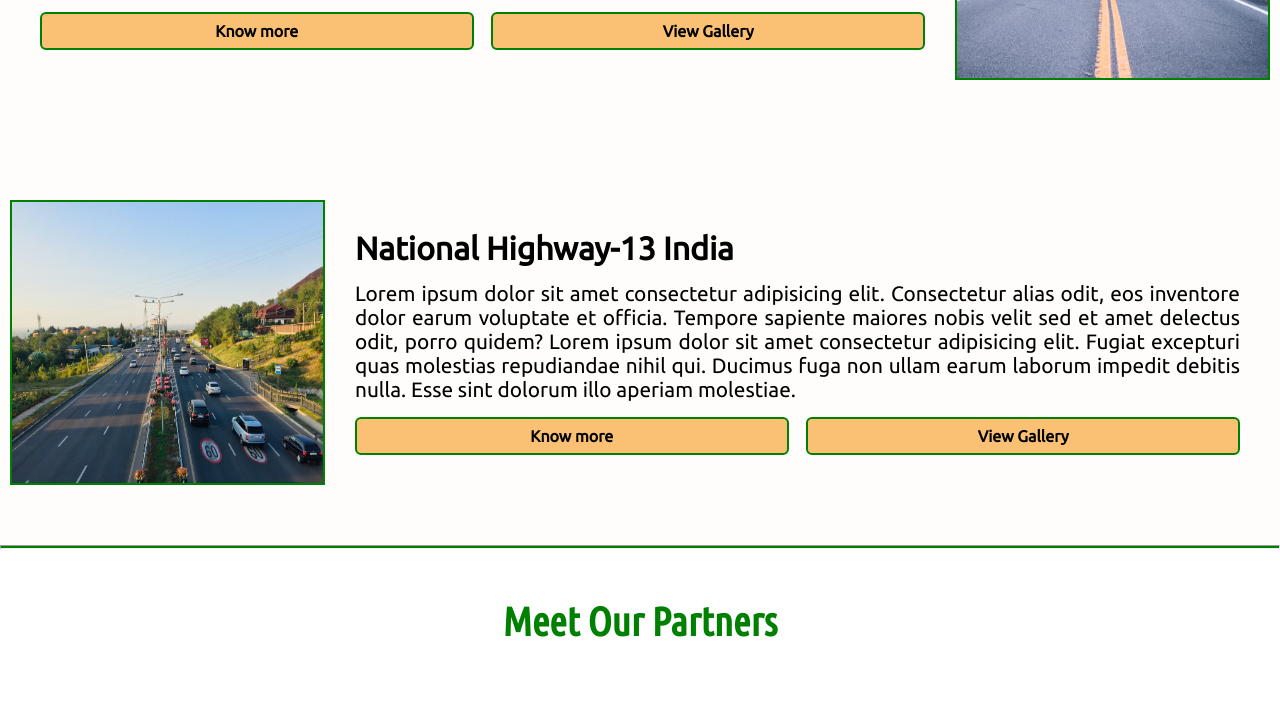
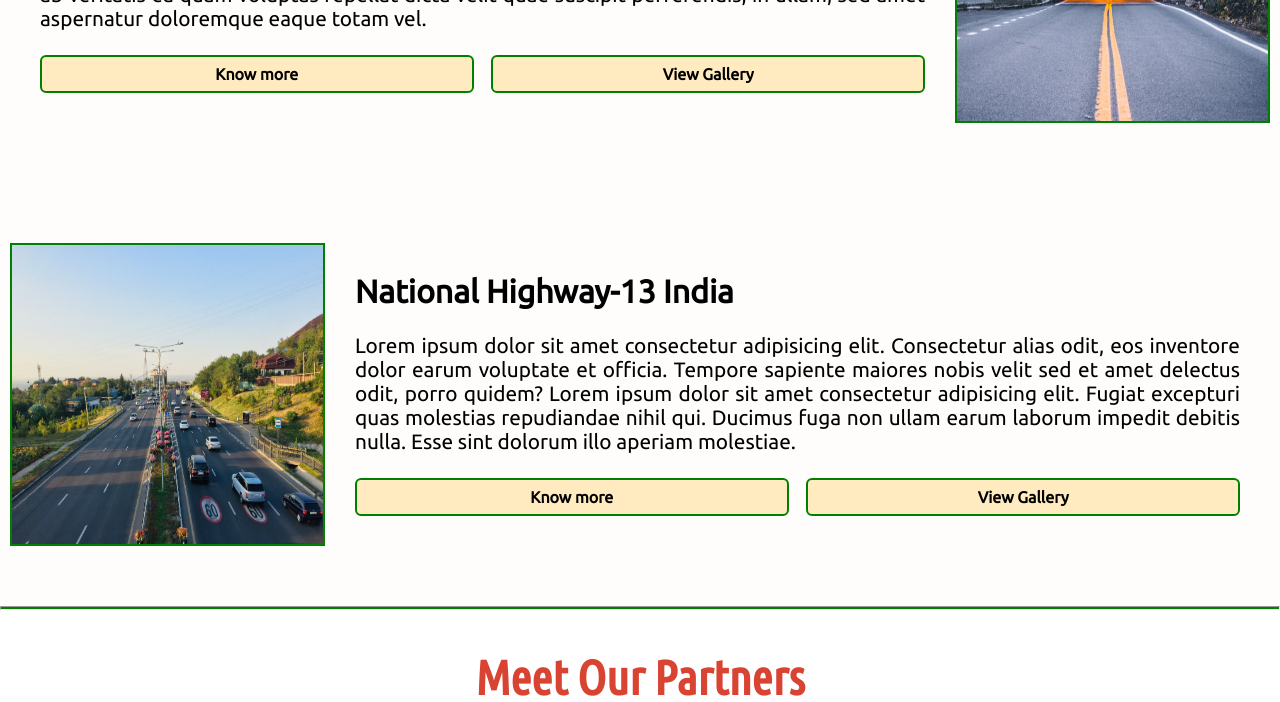
Before and after one commit to Yash-Zanzarukiya/My-First-Website, a plain HTML site: page index.html in a window 1280 px wide. Shown: the part 1813-2515 px from the top of the page. Drawn offline with Linux system fonts and the light colour scheme.

Commit message:
Colors are Changed

```diff
--- a/css/style.css
+++ b/css/style.css
@@ -20,11 +20,11 @@ hr{
     font-weight: bolder;
 }
 
-.h-secondary{
-    margin: 50px 0px;
+.h-secondary {
+    margin: 40px 0px;
     font-weight: bold;
-    font-size: 2.5rem;
-    color: green;
+    font-size: 3rem;
+    color: #d94332;
     font-family: 'Ubuntu Condensed', sans-serif;
 }
 
@@ -208,7 +208,7 @@ hr{
 }
 .project-content p{
     font-size: 1.3rem;
-    margin: 15px 0px;
+    margin: 24px 0px;
 }
 
 .project-btn{
@@ -217,7 +217,7 @@ hr{
 }
 
 .project-content button{
-    background-color: rgb(250, 192, 116);
+    background-color: rgb(255 235 191);
     margin: 0px;
     width: 49%;
 }
```
